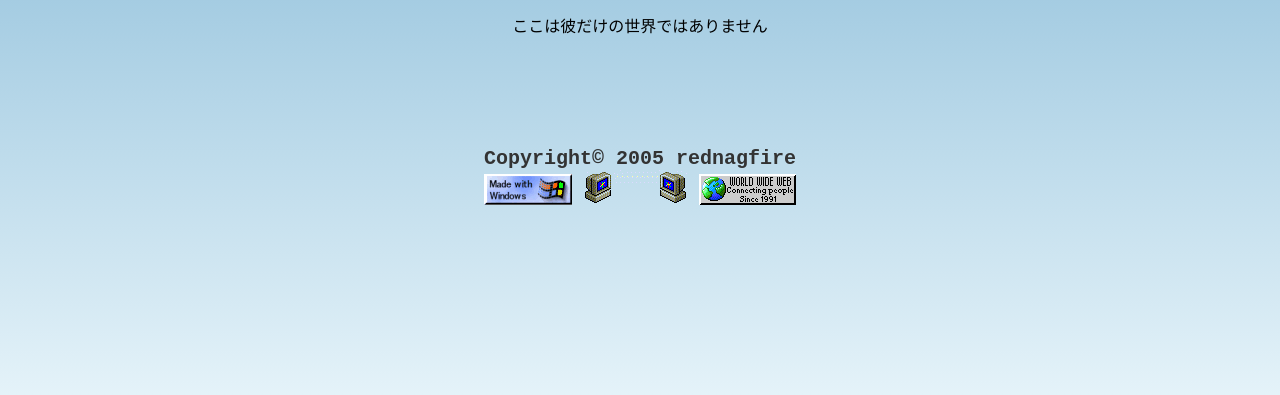
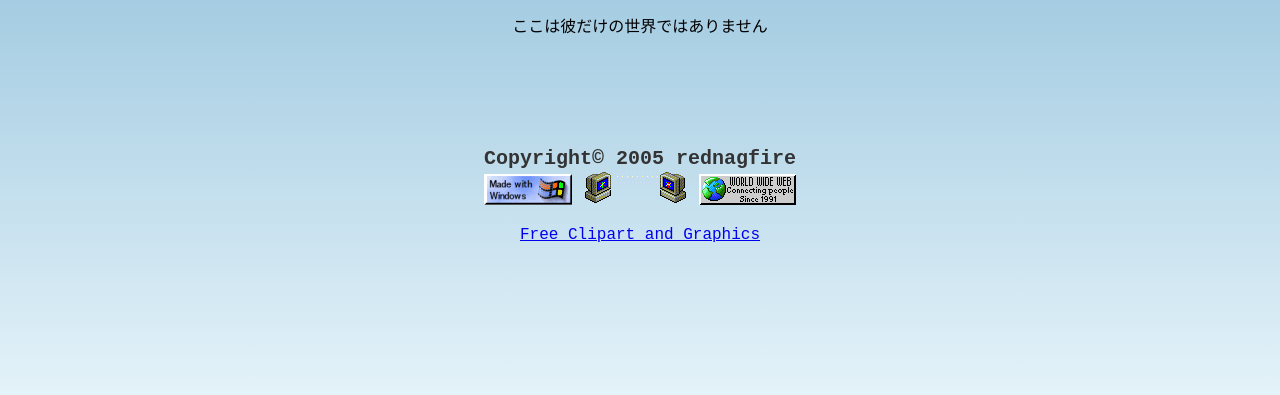
Before and after one commit to rednagfire/rednagfire.github.io, a plain HTML site: page index.html in a window 1280 px wide. Shown: the part 385-780 px from the top of the page. Drawn offline with Linux system fonts and the light colour scheme.

Commit message:
Update index.html

```diff
--- a/index.html
+++ b/index.html
@@ -53,7 +53,8 @@
 </footer>
 <img src="made_with_windows.gif">
 <img src="mailput.gif">
-<img src="wwwbutton.gif">
+<img src="wwwbutton.gif"> <br>
+<p><a href="https://www.fg-a.com">Free Clipart and Graphics</a></p>
 </center>
 </body>
 </html>
```
